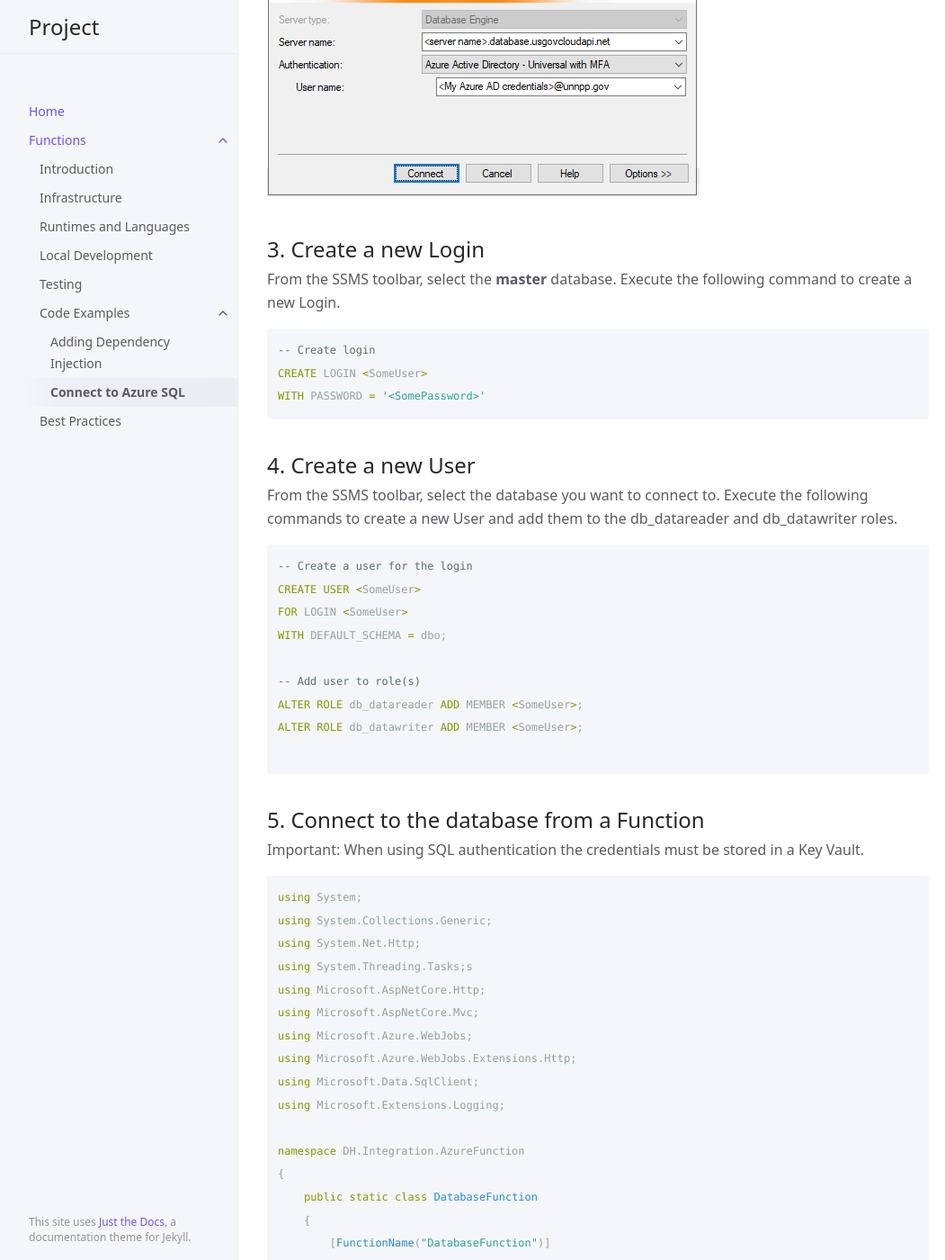
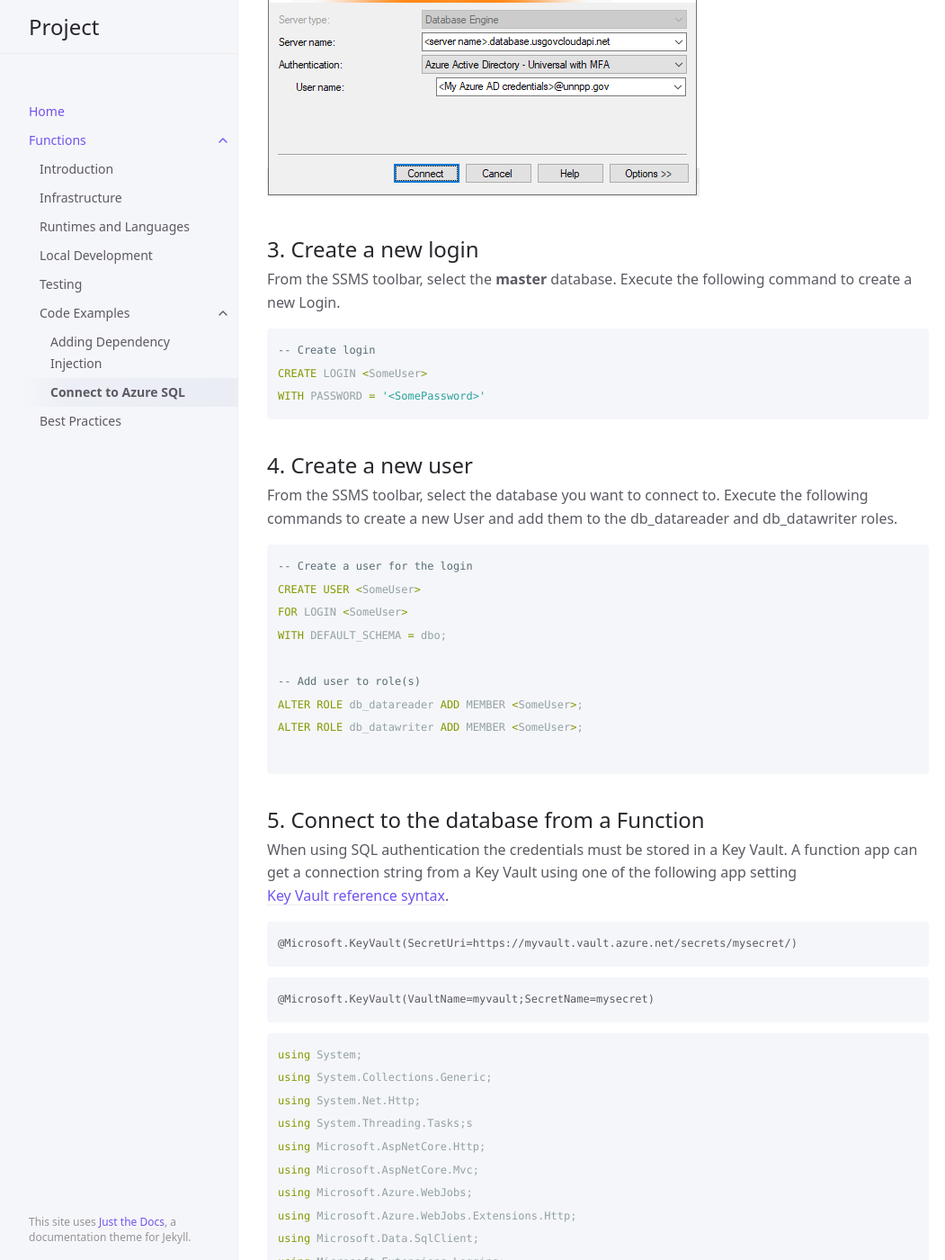
Before and after one commit to bwagner77/docs-test, a Jekyll site: the page built from function/examples-azure-sql-connection.md, in a window 1280 px wide and 1400 px high, scrolled down 1093 px. Shown: the whole window at 90% size, without its empty margins (107-1158 px from the left). Built offline with Jekyll 4.4.1, drawn with Linux system fonts in a browser that asks for light colours; some of the changed text lies outside the part shown.

Commit message:
Function content updated.

````diff
--- a/function/examples-azure-sql-connection.md
+++ b/function/examples-azure-sql-connection.md
@@ -49,7 +49,7 @@ CREATE LOGIN <SomeUser>
 WITH PASSWORD = '<SomePassword>'
 ```
 
-## 4. Create a new User
+## 4. Create a new user
 
 From the SSMS toolbar, select the database you want to connect to. Execute
 the following commands to create a new User and add them to the
@@ -69,8 +69,18 @@ ALTER ROLE db_datawriter ADD MEMBER <SomeUser>;
 
 ## 5. Connect to the database from a Function
 
-Important: When using SQL authentication the credentials must be stored
-in a Key Vault.
+When using SQL authentication the credentials must be stored in a Key Vault.
+A function app can get a connection string from a Key Vault using one of the
+following app setting
+[Key Vault reference syntax](https://docs.microsoft.com/en-us/azure/app-service/app-service-key-vault-references?tabs=azure-cli).
+
+```
+@Microsoft.KeyVault(SecretUri=https://myvault.vault.azure.net/secrets/mysecret/)
+```
+
+```
+@Microsoft.KeyVault(VaultName=myvault;SecretName=mysecret)
+```
 
 ``` csharp
 using System;
````
Also changed, not shown: other parts of function/examples-azure-sql-connection.md (+3 -3 lines).
